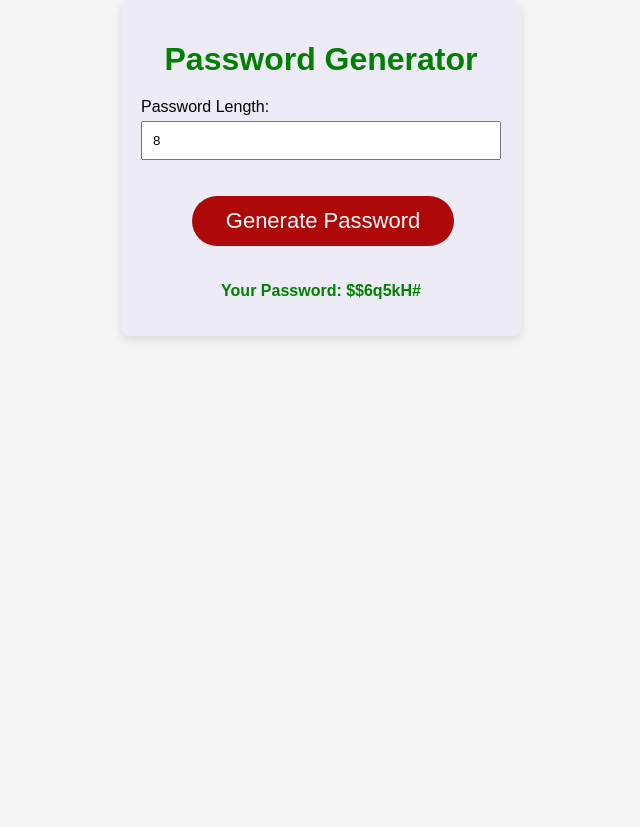
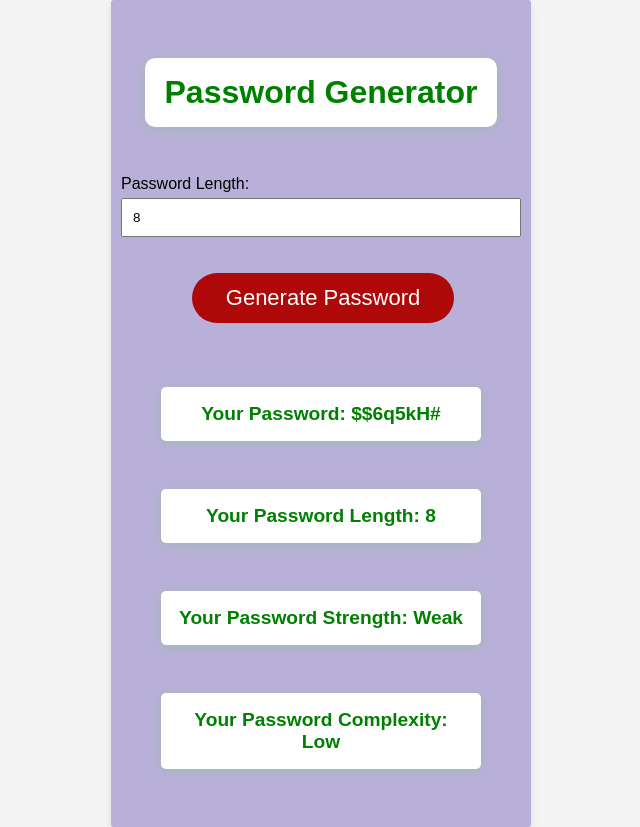
Before and after one commit to jaya4ever/password-generator-vue, a plain HTML site: page index.html in a window 1280 px wide. Both pictures are taken after a click on the button "Generate Password". Shown: the whole page, without its empty margins (319-959 px from the left). Before the commit the page ends 800 px from the top, so only its background shows below. Drawn offline with nearby package versions, Linux system fonts and the light colour scheme.

Commit message:
fixed the if else and improved it

```diff
--- a/index.html
+++ b/index.html
@@ -6,30 +6,50 @@
     <title>Password Generator</title>
     <script src="https://unpkg.com/vue@3"></script>
     <style>
+      /* header {
+        box-shadow: 0 2px 8px rgba(103, 210, 94, 0.26);
+        margin: 3rem auto;
+        border-radius: 10px;
+        padding: 1rem;
+        background-color: white;
+        color: white;
+        text-align: center;
+        width: 100%;
+        max-width: 20rem;
+      } */
       body {
         font-family: "Arial", sans-serif;
-        display:flex;
+        display: flex;
         align-items: center;
         justify-content: center;
-        height:auto;
+        height: auto;
         margin: 0;
         background-color: #f4f4f4;
       }
 
       #app {
-        text-align:center;
-        padding: 20px;
-        border-radius: 8px;
+        text-align: center;
+        padding: 10px;
+        border-radius: 3px;
         box-shadow: 0 4px 8px rgba(0, 0, 0, 0.1);
-        background-color: #edebf6;
+        background-color: #b8b0d8;
         max-width: 400px;
         width: 100%;
-        box-sizing: border-box;
+        margin: 0 auto;
       }
 
       h1 {
         color: green;
         margin-bottom: 20px;
+        box-shadow: 0 2px 8px rgba(103, 210, 94, 0.26);
+        margin: 3rem auto;
+        border-radius: 10px;
+        padding: 1rem;
+        background-color: white;
+
+        text-align: center;
+        width: 100%;
+        max-width: 20rem;
       }
 
       label {
@@ -68,6 +88,17 @@
         margin-top: 20px;
         font-weight: bold;
         color: green;
+        box-shadow: 0 2px 8px rgba(103, 210, 94, 0.26);
+        margin: 3rem auto;
+        border-radius: 5px;
+        padding: 1rem;
+        background-color: white;
+        /* color: white; */
+        text-align: center;
+        width: 100%;
+        max-width: 20rem;
+        box-sizing: border-box;
+        font-size: larger;
       }
     </style>
   </head>
@@ -77,26 +108,41 @@
       <label for="length">Password Length:</label>
       <input type="number" v-model.number="passwordLength" min="8" max="24" />
       <button @click="generatePassword">Generate Password</button>
-      <p>Your Password: {{ generatedPassword }}</p>
+      <p v-if="!isValid">Please enter a valid password length</p>
+      <p v-if="generatedPassword.length > 0">Your Password: {{ generatedPassword }}</p>
+      <!-- <p>Your Password: {{ generatedPassword }}</p> -->
+      <p v-if="generatedPassword.length > 0">Your Password Length: {{ generatedPassword.length }}</p>
+      <p v-if="generatedPassword.length > 0">
+        Your Password Strength: {{ generatedPassword.length > 0 && generatedPassword.length < 12 ? 'Weak' :
+        generatedPassword.length > 12 && generatedPassword.length < 18 ? 'Medium' : 'Strong' }}
+      </p>
+      <p v-if="generatedPassword.length > 0">
+        Your Password Complexity: {{ generatedPassword.length > 0 && generatedPassword.length < 12 ? 'Low' :
+        generatedPassword.length > 12 && generatedPassword.length < 18 ? 'Medium' : 'High' }}
+      </p>
     </div>
 
     <script>
-         window.onload = alert("Please click generate password to start. Password length must be between 8 and 24 characters");
+      window.onload = alert(
+        "Please click generate password to start. Password length must be between 8 and 24 characters"
+      );
       const app = Vue.createApp({
         data() {
           return {
             passwordLength: 8,
             generatedPassword: "",
+            isValid: true,
           };
         },
 
         methods: {
           generatePassword() {
-            const passwordChar = "abcdefghijklmnopqrstuvwxyzABCDEFGHIJKLMNOPQRSTUVWXYZ0123456789!@#$%^&*()_-+=";
             if (this.passwordLength < 8 || this.passwordLength > 24) {
-              alert("Password length must be between 8 and 24 characters");
+              this.isValid = false;
+              this.generatedPassword = "";
               return;
             }
+            const passwordChar = "abcdefghijklmnopqrstuvwxyzABCDEFGHIJKLMNOPQRSTUVWXYZ0123456789!@#$%^&*()_-+=";
 
             let password = "";
             for (let i = 0; i < this.passwordLength; i++) {
@@ -104,6 +150,7 @@
               password += passwordChar.charAt(randomForPassword);
             }
             this.generatedPassword = password;
+
             alert("Your Password is: " + this.generatedPassword);
           },
         },
```
